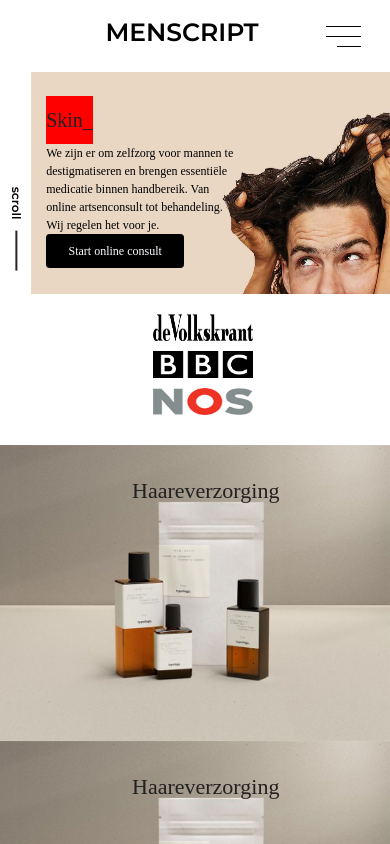
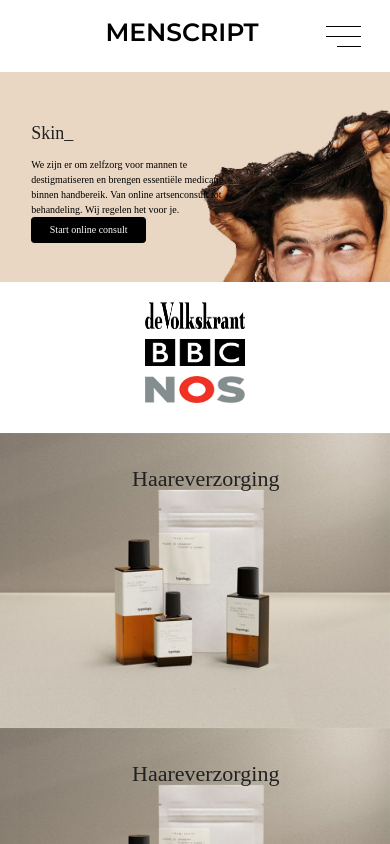
Before and after one commit to farahaidid/menscript-ca, a Vue app: page / in a window 390 px wide. Shown: the top 844 px of the page. Built offline with nearby package versions, Linux system fonts and the light colour scheme; a web font is replaced by a local one.

Commit message:
smallbanner

```diff
--- a/src/components/AppBanner.vue
+++ b/src/components/AppBanner.vue
@@ -8,7 +8,7 @@
             <img src="../assets/img/banner.jpg" alt class="banner-img" />
             <div class="banner-text">
               <div class="my-auto">
-                <h1 class="banner-title">{{ data.title }}</h1>
+                <h1 class="banner-title extrasmall">{{ data.title }}</h1>
 
                 <p class="custom-home banner-subtitle">{{ data.subtitle }}</p>
 
@@ -146,17 +146,53 @@
 
 /* extra samll  */
 @media screen and (max-width: 450px) {
-  .banner-title {
-    font-size: 20px !important;
+  .banner-title,.extrasmall{
+    font-size: 18px!important;
     margin-bottom: 0px;
-    background-color:red;
-
+  }
+  .banner-subtitle {
+    margin-top: 0px;
+    margin-bottom: 0px;
+    font-size: 10px;
+    height: auto;
+    width: 196px;
+  }
+  .banner-subtitle2 {
+    font-size: 10px;
+  }
+  .scroll {
+    visibility: hidden;
+  }
+  .banner-img {
+  margin-left: 0px;
+    padding-left: 0px;
+  }
+  .padding {
+      padding-right: 0px;
+      padding-left:0px;
+  }
+  .btn-sm {
+    width: 115px!important;
+    height: 26px;
+    font-size: 10px;
+    line-height: 0px;
+  }
+  .logo {
+    width: 100px;
+    height: 27px;
+    margin-bottom: 10px;
+  }
+  .logo-div {
+    padding: 20px 3px;
   }
 
+  img.del.logo,img.bbc.logo,img.nos.logo {
+    margin-left: 0px;
+  }
 
 }
 /* Small devices */
-@media screen and (max-width: 640px) {
+@media screen and (min-width: 451px) and (max-width: 640px) {
   .banner {
     height: 14em;
     margin-left: 0px;
@@ -185,6 +221,7 @@
   .banner-title {
     font-size: 20px !important;
     margin-bottom: 0px;
+
 
   }
   .banner-subtitle {
```
